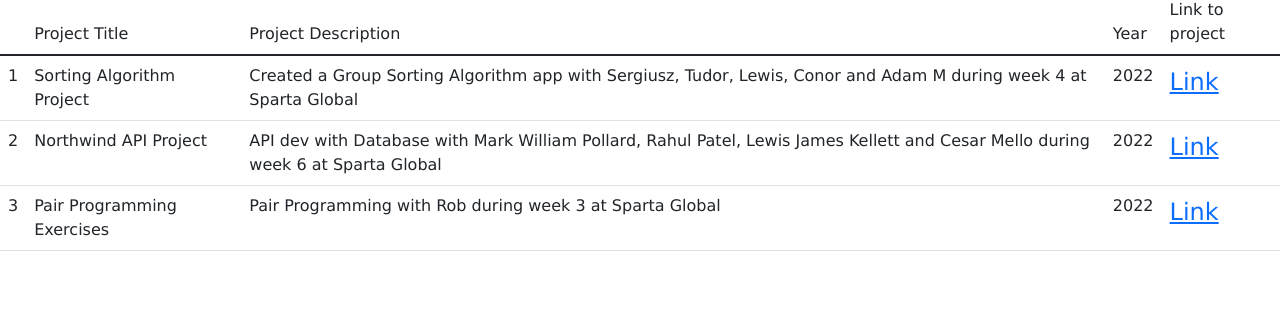
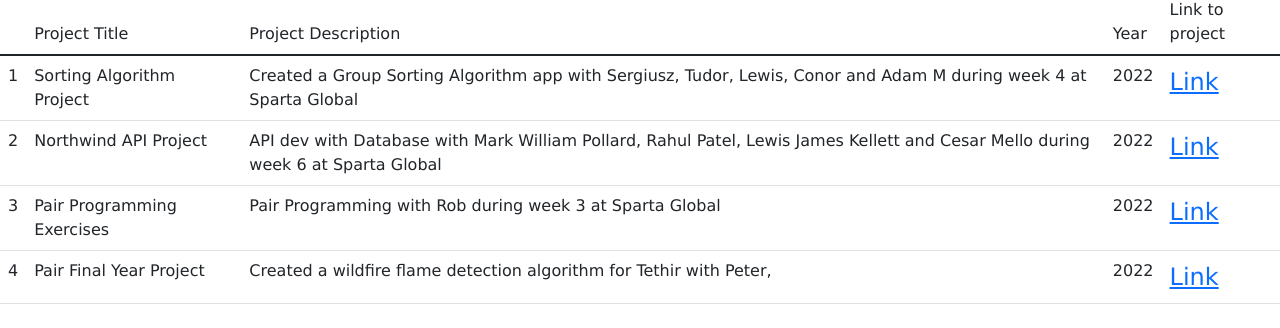
Before and after one commit to n4tn/n4tn.github.io, a plain HTML site: page Projects.html in a window 1280 px wide. Shown: the part 106-434 px from the top of the page. Drawn offline with nearby package versions, Linux system fonts and the light colour scheme.

Commit message:
website update

```diff
--- a/Projects.html
+++ b/Projects.html
@@ -59,6 +59,13 @@
                     <td>2022</td>
                     <td><a href="https://github.com/n4tn/PairProgramming" target="_blank">Link</a></td>
                 </tr>
+                <tr>
+                    <th scope="row">4</th>
+                    <td>Pair Final Year Project</td>
+                    <td>Created a wildfire flame detection algorithm for Tethir with Peter,   </td>
+                    <td>2022</td>
+                    <td><a href="https://github.com/n4tn/PairProgramming" target="_blank">Link</a></td>
+                </tr>
             </tbody>
         </table>
     </main>
```
